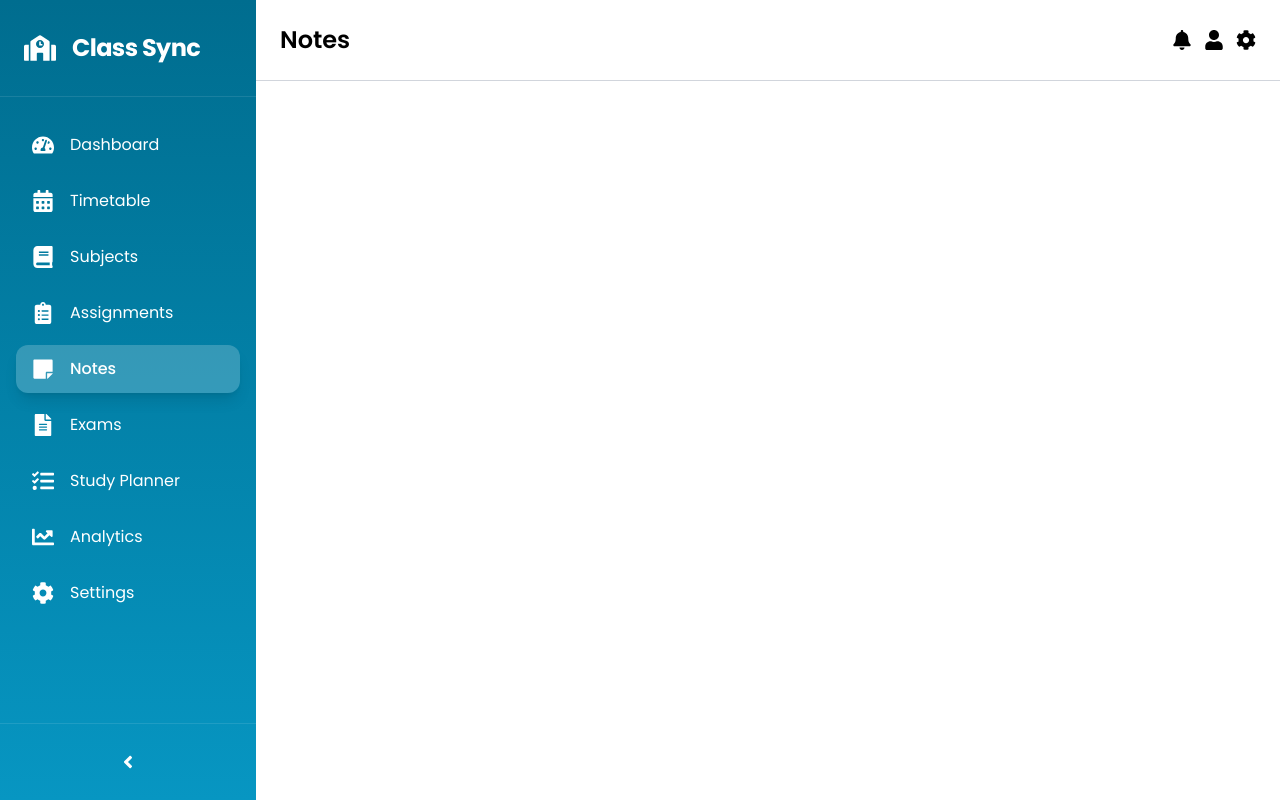
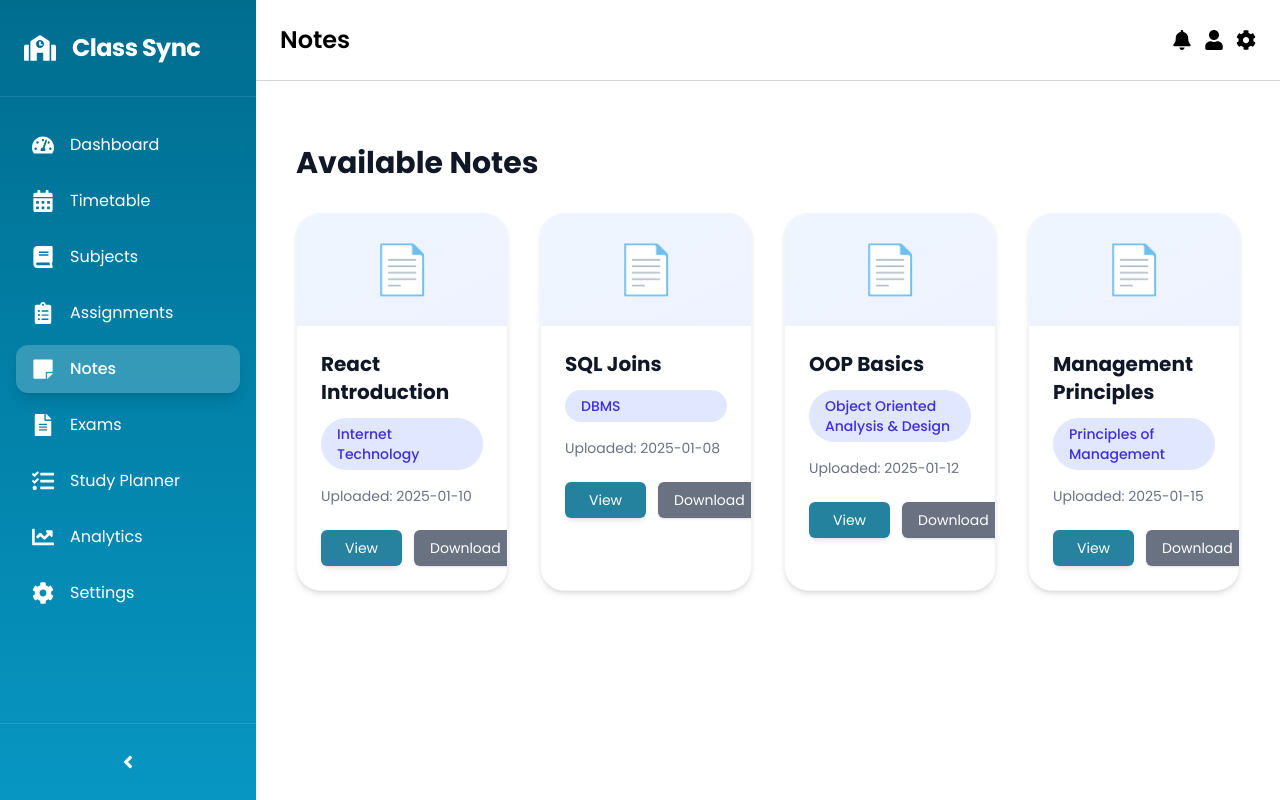
Before and after one commit to paldentitung/ClassSync, a React (Vite) app in the folder frontend/: page /notes in a window 1280 px wide. Built offline with nearby package versions, Linux system fonts and the light colour scheme.

Commit message:
added the notes page

```diff
--- a/frontend/Components/MainButton.jsx
+++ b/frontend/Components/MainButton.jsx
@@ -2,7 +2,7 @@ import React from "react";
 
 const MainButton = ({ name }) => {
   return (
-    <button className="px-8 py-2 border-0 shadow-md rounded-md bg-(--mainColor) text-white opacity-85 transition-all duration-300 hover:cursor-pointer hover:shadow-lg hover:opacity-100">
+    <button className="px-6 py-2 border-0 shadow-md text-sm rounded-md bg-(--mainColor) text-white opacity-85 transition-all duration-300 hover:cursor-pointer hover:shadow-lg hover:opacity-100">
       {name}
     </button>
   );
--- /dev/null
+++ b/frontend/Components/SecondaryButton.jsx
@@ -0,0 +1,16 @@
+import React from "react";
+
+const SecondaryButton = ({ name, onClick }) => {
+  return (
+    <button
+      onClick={onClick}
+      className="
+        px-4 py-2 bg-gray-500  text-white text-sm rounded-md  shadow   hover:bg-gray-600  transition duration-200  ease-in-out focus:outline-none  focus:ring-2 focus:ring-gray-400
+      "
+    >
+      {name}
+    </button>
+  );
+};
+
+export default SecondaryButton;
--- a/frontend/Pages/Notes.jsx
+++ b/frontend/Pages/Notes.jsx
@@ -1,11 +1,18 @@
-import React from "react";
+import React, { useContext } from "react";
 import Header from "../Components/Header";
+import { RoleContext } from "../Context/RoleContext";
+import StudentNotes from "./Student/StudentNotes";
+import TeacherNotes from "./Teacher/TeacherNotes";
 
 const Notes = () => {
+  const { role } = useContext(RoleContext);
   return (
     <div>
       {" "}
       <Header title="Notes" />
+      <div className="p-6">
+        {role === "student" ? <StudentNotes /> : <TeacherNotes />}
+      </div>
     </div>
   );
 };
--- /dev/null
+++ b/frontend/Pages/Student/StudentNotes.jsx
@@ -0,0 +1,65 @@
+import React from "react";
+import MainButton from "../../Components/MainButton";
+import SecondaryButton from "../../Components/SecondaryButton";
+
+const StudentNotes = () => {
+  const studentNotes = [
+    {
+      id: 1,
+      title: "React Introduction",
+      subject: "Internet Technology",
+      date: "2025-01-10",
+    },
+    { id: 2, title: "SQL Joins", subject: "DBMS", date: "2025-01-08" },
+    {
+      id: 3,
+      title: "OOP Basics",
+      subject: "Object Oriented Analysis & Design",
+      date: "2025-01-12",
+    },
+    {
+      id: 4,
+      title: "Management Principles",
+      subject: "Principles of Management",
+      date: "2025-01-15",
+    },
+  ];
+
+  return (
+    <div className="max-w-7xl mx-auto px-4 py-10">
+      <h2 className="text-3xl font-bold text-gray-900 mb-8">Available Notes</h2>
+
+      <div className="grid grid-cols-1 md:grid-cols-2 lg:grid-cols-3 xl:grid-cols-4 gap-8">
+        {studentNotes.map((note) => (
+          <div
+            key={note.id}
+            className="group bg-white rounded-3xl shadow-md hover:shadow-lg transition overflow-hidden border border-gray-100 flex flex-col"
+          >
+            <div className="bg-gradient-to-br from-blue-50 to-indigo-50 p-8 flex items-center justify-center">
+              <span className="text-blue-500 text-5xl">📄</span>
+            </div>
+
+            <div className="p-6 flex flex-col flex-1">
+              <h3 className="font-bold text-xl text-gray-900 line-clamp-2">
+                {note.title}
+              </h3>
+              <span className="inline-block mt-3 px-4 py-1.5 text-sm font-medium text-indigo-700 bg-indigo-100 rounded-full">
+                {note.subject}
+              </span>
+              <p className="mt-4 text-sm text-gray-500">
+                Uploaded: {note.date}
+              </p>
+
+              <div className="mt-6 flex gap-3">
+                <MainButton name="View" className="flex-1" />
+                <SecondaryButton name="Download" className="flex-1" />
+              </div>
+            </div>
+          </div>
+        ))}
+      </div>
+    </div>
+  );
+};
+
+export default StudentNotes;
--- a/frontend/Pages/Teacher/TeacherAssignment.jsx
+++ b/frontend/Pages/Teacher/TeacherAssignment.jsx
@@ -1,5 +1,6 @@
 import React from "react";
 import MainButton from "../../Components/MainButton";
+import SecondaryButton from "../../Components/SecondaryButton";
 const TeacherAssignment = () => {
   const teacherAssignments = [
     {
@@ -42,12 +43,8 @@ const TeacherAssignment = () => {
           </div>
 
           <div className="flex justify-between items-center">
-            <button className="px-3 py-1 text-sm bg-(--secondaryColor) text-white rounded">
-              View Submissions
-            </button>
-            <button className="px-3 py-1 text-sm bg-green-600 text-white rounded">
-              Edit
-            </button>
+            <MainButton name="View Submissions" />
+            <SecondaryButton name="Edit" />
           </div>
         </div>
       ))}
--- /dev/null
+++ b/frontend/Pages/Teacher/TeacherNotes.jsx
@@ -0,0 +1,88 @@
+import React from "react";
+import MainButton from "../../Components/MainButton";
+import SecondaryButton from "../../Components/SecondaryButton";
+
+const TeacherNotes = () => {
+  const teacherNotes = [
+    {
+      id: 1,
+      title: "React Introduction",
+      subject: "Internet Technology",
+      date: "2025-01-10",
+    },
+    {
+      id: 2,
+      title: "OOP Basics",
+      subject: "Object Oriented Analysis & Design",
+      date: "2025-01-12",
+    },
+    {
+      id: 3,
+      title: "SQL Joins",
+      subject: "DBMS",
+      date: "2025-01-08",
+    },
+    {
+      id: 4,
+      title: "Management Principles",
+      subject: "Principles of Management",
+      date: "2025-01-15",
+    },
+  ];
+
+  return (
+    <div className="max-w-7xl mx-auto px-4 py-8 space-y-12">
+      {/* Upload Area */}
+      <div className="group relative bg-white border-2 border-dashed border-gray-300 rounded-3xl p-12 text-center cursor-pointer hover:border-blue-500 hover:bg-blue-50 transition-all duration-300 shadow-lg hover:shadow-xl">
+        <input
+          type="file"
+          className="absolute inset-0 opacity-0 cursor-pointer"
+          accept=".pdf,.docx"
+        />
+        <p className="mt-4 text-lg md:text-2xl font-semibold text-gray-700">
+          Drag & drop your note here
+        </p>
+        <p className="mt-2 text-sm text-gray-500">or click to browse</p>
+        <div className="mt-6">
+          <MainButton name="Upload New Note" className="px-8 py-2" />
+        </div>
+      </div>
+
+      {/* Notes Grid */}
+      <div className="grid grid-cols-1 sm:grid-cols-2 md:grid-cols-3 lg:grid-cols-4 gap-8">
+        {teacherNotes.map((note) => (
+          <div
+            key={note.id}
+            className="group bg-white rounded-2xl shadow-md hover:shadow-lg transition-all duration-300 overflow-hidden border border-gray-100 flex flex-col"
+          >
+            {/* Header / Preview */}
+            <div className="bg-linear-to-br from-blue-50 to-indigo-50 p-8 flex items-center justify-center">
+              <span className="text-blue-500 text-5xl">📄</span>
+            </div>
+
+            {/* Content */}
+            <div className="p-5 flex flex-col flex-1">
+              <h3 className="font-bold text-sm md:text-lg text-gray-900 line-clamp-2">
+                {note.title}
+              </h3>
+              <span className="inline-block mt-2 px-3 py-1 text-xs font-medium text-blue-700 bg-blue-100 rounded-full">
+                {note.subject}
+              </span>
+              <p className="mt-3 text-sm text-gray-500">
+                Uploaded: {note.date}
+              </p>
+
+              {/* Actions */}
+              <div className="mt-auto flex gap-3 pt-4 flex-1">
+                <MainButton name="Edit" className="flex-1" />
+                <SecondaryButton name="Delete" className="flex-1" />
+              </div>
+            </div>
+          </div>
+        ))}
+      </div>
+    </div>
+  );
+};
+
+export default TeacherNotes;
--- a/frontend/Pages/Teacher/TeacherSubject.jsx
+++ b/frontend/Pages/Teacher/TeacherSubject.jsx
@@ -1,6 +1,7 @@
 import React from "react";
 import { FaBook } from "react-icons/fa";
 import MainButton from "../../Components/MainButton";
+import SecondaryButton from "../../Components/SecondaryButton";
 const TeacherSubject = () => {
   const teacherSubjects = [
     { id: 1, name: "Internet Technology", class: "BCSIT 2nd Semester" },
@@ -29,9 +30,7 @@ const TeacherSubject = () => {
             {/* Teacher actions */}
             <div className="flex gap-2">
               <MainButton name="Notes" />
-              <button className="px-3 py-1 text-sm bg-green-600 text-white rounded">
-                Assignments
-              </button>
+              <SecondaryButton name="Assignments" />
             </div>
           </div>
         ))}
```
